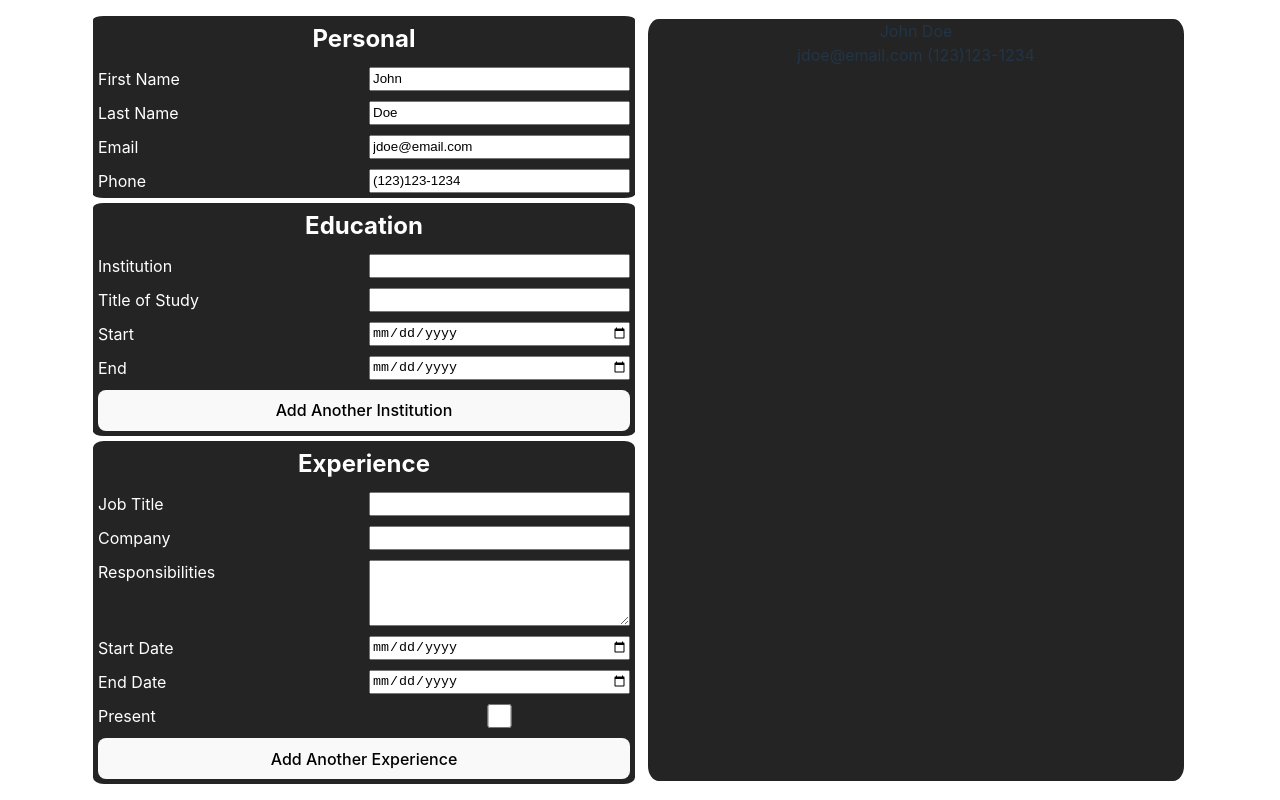
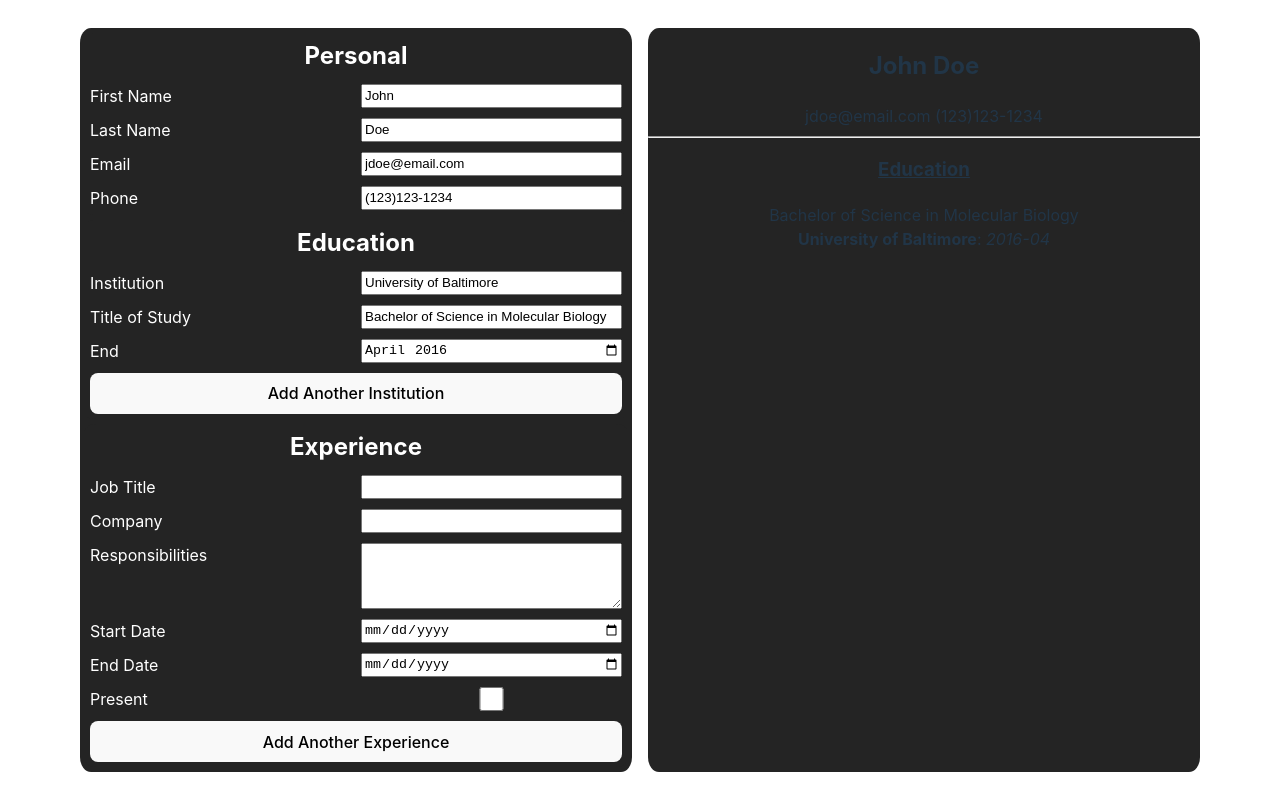
Before and after one commit to cabelstein12/CV-Application, a React (Vite) app: page / in a window 1280 px wide. Built offline with nearby package versions, Linux system fonts and the light colour scheme.

Commit message:
Education template updates CV output

```diff
--- a/src/App.jsx
+++ b/src/App.jsx
@@ -8,24 +8,29 @@ import Experience from "./Experience.jsx";
 
 function App() {
   const [info, setInfo] = useState({first: "John", last: 'Doe', email: "jdoe@email.com", phone: "(123)123-1234"});
+  const [institution, setInstitution] = useState({name: "University of Baltimore", discipline: 'Bachelor of Science in Molecular Biology', end: '2016-04'})
 
-  function handleChange(prop){
+  function handleChange(prop, state, obj){
     return function(e){
-      setInfo({
-        ...info,
-        [prop]: e.target.value
+      state({
+        ...obj,
+        [prop]: e.target.value,
       })
     }
   }
 
-  const handleChangeFirstName = handleChange('first');
-  const handleChangeLastName = handleChange('last');
-  const handleChangeEmail = handleChange('email');
-  const handleChangePhone = handleChange('phone');
+  const handleChangeFirstName = handleChange('first', setInfo, info);
+  const handleChangeLastName = handleChange('last', setInfo, info);
+  const handleChangeEmail = handleChange('email', setInfo, info);
+  const handleChangePhone = handleChange('phone', setInfo, info);
+
+  const handleChangeDiscipline = handleChange('discipline', setInstitution, institution);
+  const handleChangeInstitutionName = handleChange('name', setInstitution, institution);
+  const handleChangeInstitutionEnd = handleChange('end', setInstitution, institution)
 
   return (
   <>
-      <div className="input">
+      <div className="input content">
         <Info
           info = {info}
           onChangeFirstName={handleChangeFirstName}
@@ -33,13 +38,24 @@ function App() {
           onChangeEmail={handleChangeEmail}
           onChangePhone={handleChangePhone}
         />
-        <Education />
+        <Education
+          institution={institution}
+          onChangeInstitution={handleChangeInstitutionName}
+          onChangeDiscipline={handleChangeDiscipline}
+          onChangeInstitutionEnd={handleChangeInstitutionEnd}
+        />
         <Experience />
       </div>
     <div  className="output content">
       <div className="personalInfo">
-        <span>{info.first} {info.last}</span><br></br>
+        <h2>{info.first} {info.last}</h2>
         <span>{info.email} {info.phone}</span>
+      </div>
+      <hr></hr>
+      <div className="education">
+        <h3><u>Education</u></h3>
+        <div>{institution.discipline}</div>
+        <div><b>{institution.name}</b>: <i>{institution.end}</i></div>
 
       </div>
     </div>
--- a/src/Education.jsx
+++ b/src/Education.jsx
@@ -1,6 +1,6 @@
 import "./Form.css";
 
-export default function Education() {
+export default function Education({institution, onChangeInstitution, onChangeDiscipline, onChangeInstitutionEnd}) {
   return (
     <>
       <form
@@ -13,15 +13,11 @@ export default function Education() {
         <h2>Education</h2>
 
         <label htmlFor="school-name"> Institution </label>
-        <input type="text"/>
+        <input type="text" value={institution.name} onChange={onChangeInstitution}/>
         <label htmlFor="study-type"> Title of Study </label>
-        <input type="text" />
-
-        <label htmlFor="study-date-start"> Start </label>
-        <input type="date" />
-
+        <input type="text" value={institution.discipline} onChange={onChangeDiscipline} />
         <label htmlFor="study-date-end"> End </label>
-        <input type="date" />
+        <input type="month" value={institution.end} onChange={onChangeInstitutionEnd}/>
 
         <button type="submit">Add Another Institution</button>
       </form>
```
